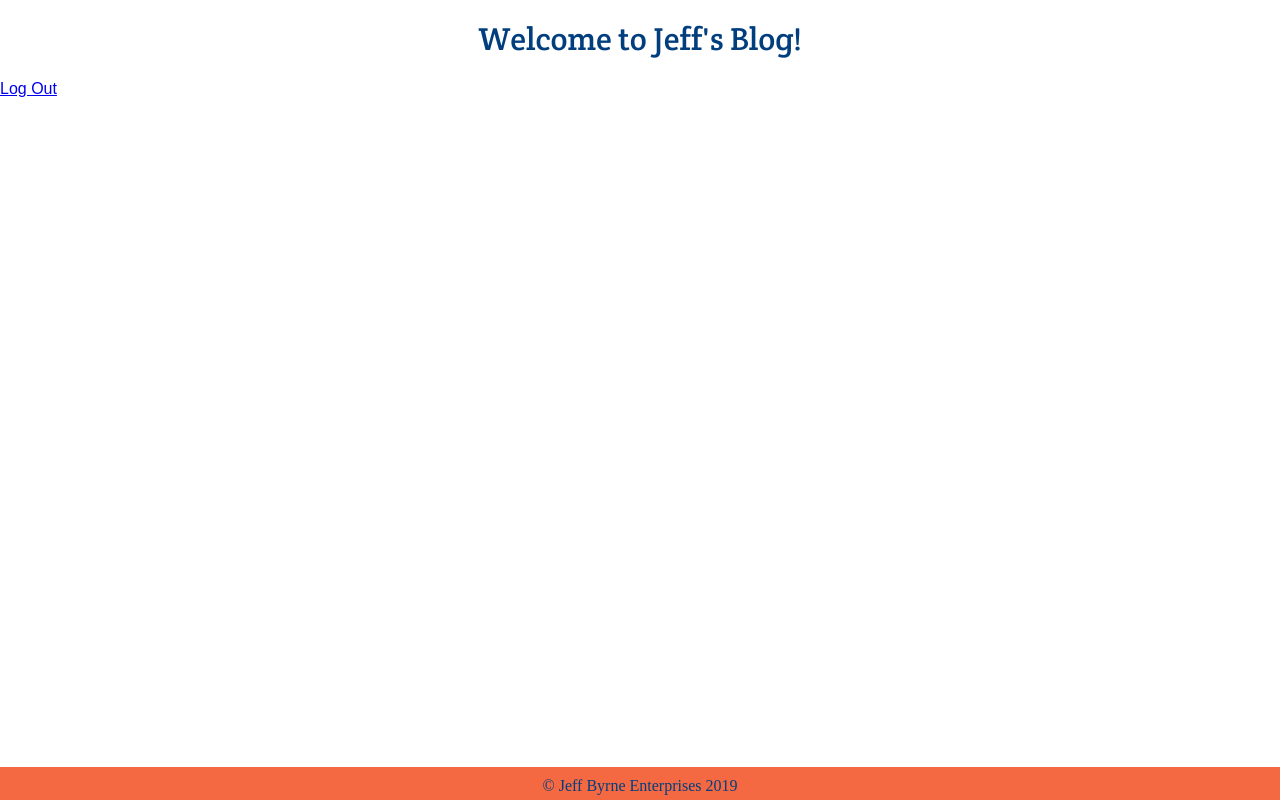
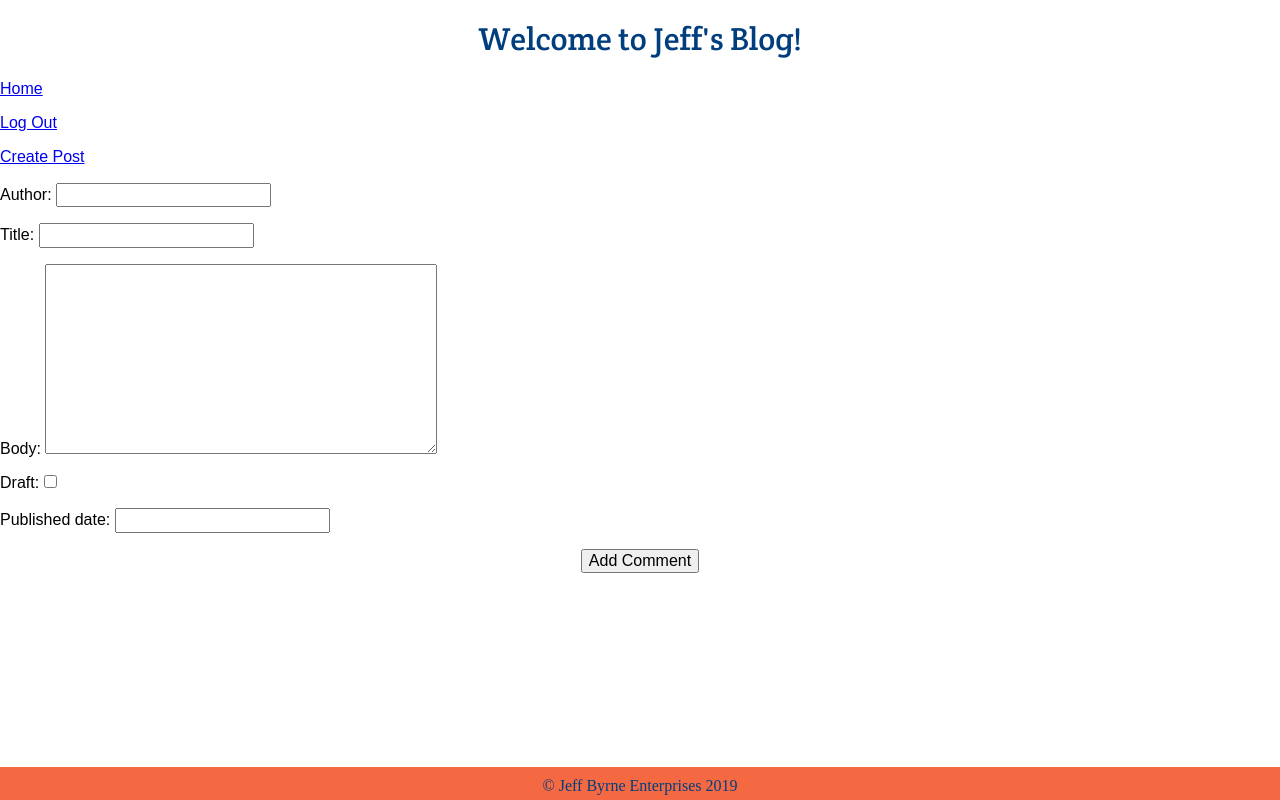
Before and after one commit to jeffreybyrne/0228-assignment3-blog, a Django app: page /post/article/ in a window 1280 px wide. Run offline with Django 3.2, Linux system fonts and the light colour scheme; the visitor is signed in with stand-in values (Sample User, id 1); some web fonts are replaced.

Commit message:
added ability for logged in users to create a blog post

```diff
--- a/blog/models.py
+++ b/blog/models.py
@@ -1,6 +1,7 @@
 from django.db import models
 from django import forms
 from django.core.exceptions import ValidationError
+from django.contrib.auth.models import User
 from datetime import datetime, date
 
 
@@ -10,11 +11,12 @@ class Article(models.Model):
     draft = models.BooleanField()
     published_date = models.DateField()
     author = models.CharField(max_length=255)
+    user = models.ForeignKey(User, on_delete=models.CASCADE, related_name='pictures', default=1)
 
     def clean(self):
         if len(self.body) < 2:
             raise ValidationError('The body must be more than one character.')
-        elif self.draft and self.published_date > date.today():
+        elif self.draft and self.published_date < date.today():
             raise ValidationError('If this is a draft, the publish date must be in the future.')
 
     def __str__(self):
--- a/blog/templates/base.html
+++ b/blog/templates/base.html
@@ -13,9 +13,10 @@
       <h1 class='main-title'>Welcome to Jeff's Blog!</h1>
     </header>
     <nav>
+      <p><a href="{% url 'home' %}">Home</a></p>
       {% if request.user.is_authenticated %}
       <p><a href="{% url 'logout' %}">Log Out</a></p>
-
+      <p><a href="{% url 'new_article_page' %}">Create Post</a></p>
       {% else %}
       <p><a href="{% url 'login' %}">Log In</a></p>
       {% endif %}
--- a/blog/views.py
+++ b/blog/views.py
@@ -59,15 +59,25 @@ def create_comment(request):
 
 
 def create_article(request):
+    if request.method == 'POST':
+        form = ArticleForm(request.POST)
+        if form.is_valid():
+            form.user = request.user
+            new_article = form.save()
+            return HttpResponseRedirect('/post/' + str(new_article.id))
+    else:
+        form = ArticleForm()
+    response = render(request, 'create.html', {'form': form})
+    return HttpResponse(response)
     # ipdb.set_trace()
-    form = ArticleForm(request.POST)
-    if form.is_valid():
-        new_article = form.save()
-        return HttpResponseRedirect('/post/' + str(new_article.pk))
-    else:
-        print(form.errors)
-        response = render(request, 'index.html')
-        return HttpResponse(response)
+    # form = ArticleForm(request.POST)
+    # if form.is_valid():
+    #     new_article = form.save()
+    #     return HttpResponseRedirect('/post/' + str(new_article.pk))
+    # else:
+    #     print(form.errors)
+    #     response = render(request, 'index.html')
+    #     return HttpResponse(response)
 
 
 def login_view(request):
```
Also changed, not shown: blog/migrations/0005_article_user.py (added).
